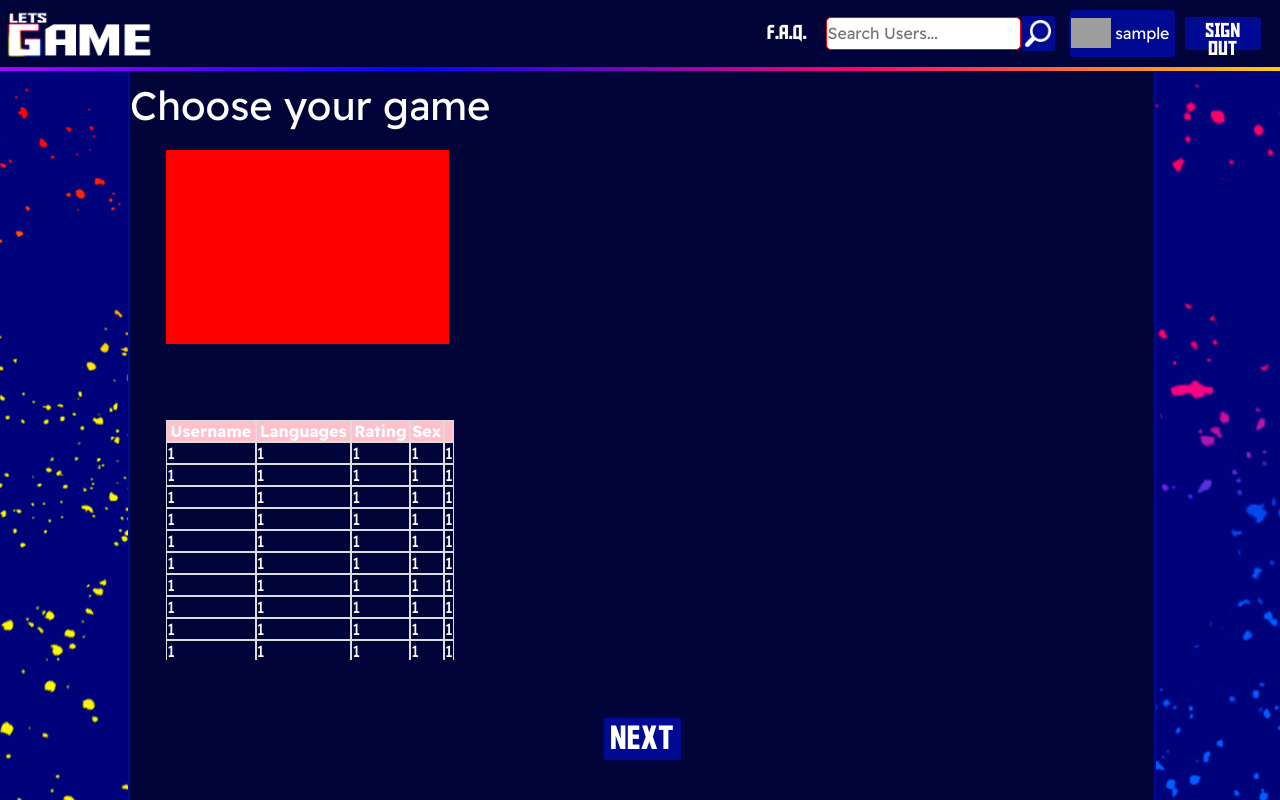
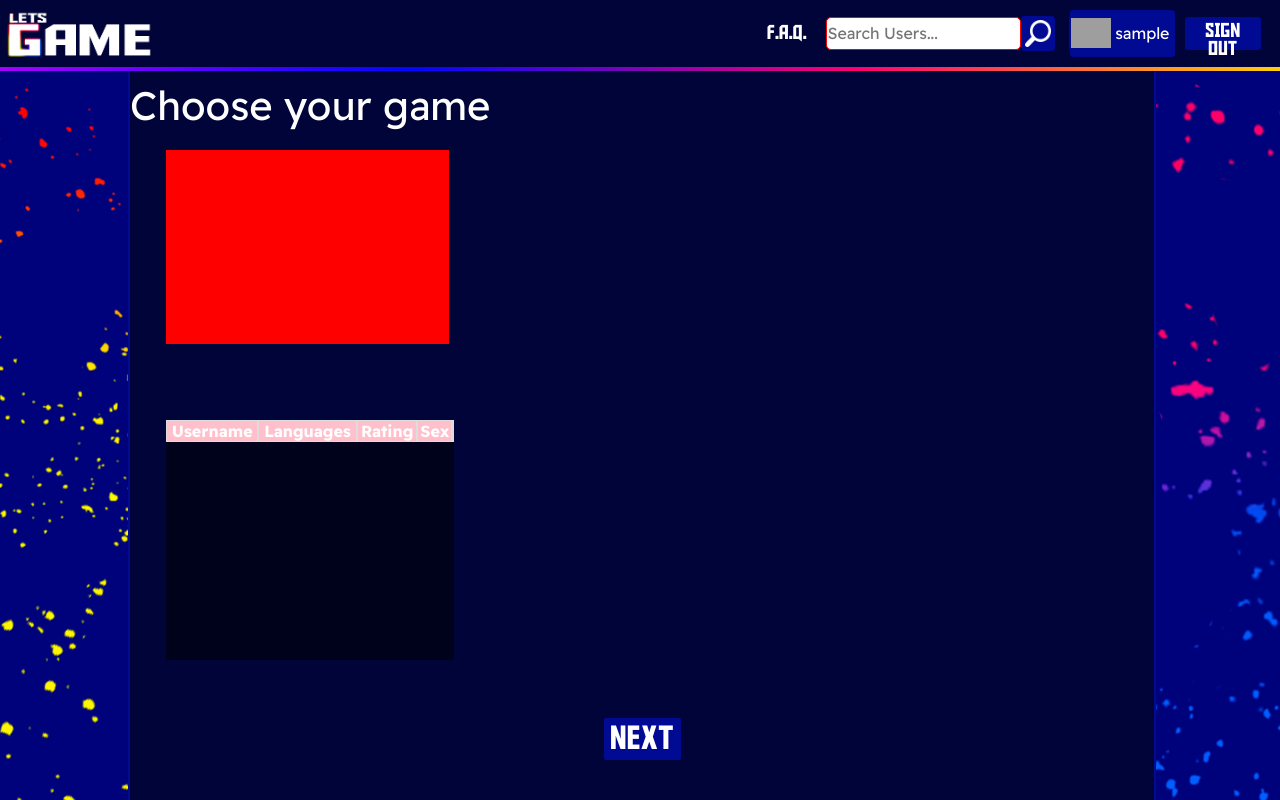
Before and after one commit to pt1C3/pap, a PHP site: page /play.php in a window 1280 px wide. Run offline with PHP 8.4, Linux system fonts and the light colour scheme; the visitor is signed in with stand-in values (Sample User, id 1); data that the repository does not hold is empty; grey boxes are pictures that could not be loaded.

Commit message:
só um cheirinho

```diff
--- a/play.css
+++ b/play.css
@@ -13,8 +13,7 @@
   background-color: red;
 
 }
-.games::-webkit-scrollbar{
-}
+
 .gameThumb {
   padding: 0;
   margin: 0;
@@ -118,5 +117,6 @@
   height: 30vh;
   width: 80%;
   margin-left: 10%;
+  background-color: rgba(0,0,0,0.5);
 
 }
--- a/play.php
+++ b/play.php
@@ -48,118 +48,7 @@
             </tr>
           </thead>
           <tbody>
-            <tr>
-              <td>1</td>
-              <td>1</td>
-              <td>1</td>
-              <td>1</td>
-              <td>1</td>
-            </tr>
-            <tr>
-              <td>1</td>
-              <td>1</td>
-              <td>1</td>
-              <td>1</td>
-              <td>1</td>
-            </tr>
-            <tr>
-              <td>1</td>
-              <td>1</td>
-              <td>1</td>
-              <td>1</td>
-              <td>1</td>
-            </tr>
-            <tr>
-              <td>1</td>
-              <td>1</td>
-              <td>1</td>
-              <td>1</td>
-              <td>1</td>
-            </tr>
-            <tr>
-              <td>1</td>
-              <td>1</td>
-              <td>1</td>
-              <td>1</td>
-              <td>1</td>
-            </tr>
-            <tr>
-              <td>1</td>
-              <td>1</td>
-              <td>1</td>
-              <td>1</td>
-              <td>1</td>
-            </tr>
-            <tr>
-              <td>1</td>
-              <td>1</td>
-              <td>1</td>
-              <td>1</td>
-              <td>1</td>
-            </tr>
-            <tr>
-              <td>1</td>
-              <td>1</td>
-              <td>1</td>
-              <td>1</td>
-              <td>1</td>
-            </tr>
-            <tr>
-              <td>1</td>
-              <td>1</td>
-              <td>1</td>
-              <td>1</td>
-              <td>1</td>
-            </tr>
-            <tr>
-              <td>1</td>
-              <td>1</td>
-              <td>1</td>
-              <td>1</td>
-              <td>1</td>
-            </tr>
-            <tr>
-              <td>1</td>
-              <td>1</td>
-              <td>1</td>
-              <td>1</td>
-              <td>1</td>
-            </tr>
-            <tr>
-              <td>1</td>
-              <td>1</td>
-              <td>1</td>
-              <td>1</td>
-              <td>1</td>
-            </tr>
-            <tr>
-              <td>1</td>
-              <td>1</td>
-              <td>1</td>
-              <td>1</td>
-              <td>1</td>
-            </tr>
-            <tr>
-              <td>1</td>
-              <td>1</td>
-              <td>1</td>
-              <td>1</td>
-              <td>1</td>
-            </tr>
-            <tr>
-              <td>1</td>
-              <td>1</td>
-              <td>1</td>
-              <td>1</td>
-              <td>1</td>
-            </tr>
-            <tr>
-              <td>1</td>
-              <td>1</td>
-              <td>1</td>
-              <td>1</td>
-              <td>1</td>
-            </tr>
+
             <?php
             if (isset($_GET["gameID"]) == true) {
               $users = $pdo->query("SELECT * FROM user, likedgames WHERE likedgames.gameID=" . $_GET["gameID"] . " and likedgames.userID= user.userID")->fetchAll();
```
